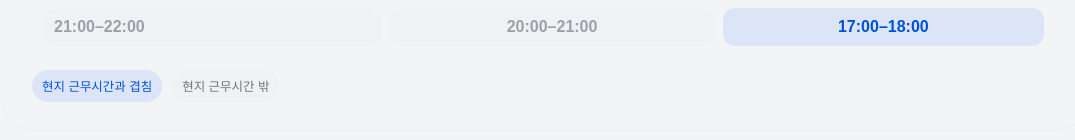
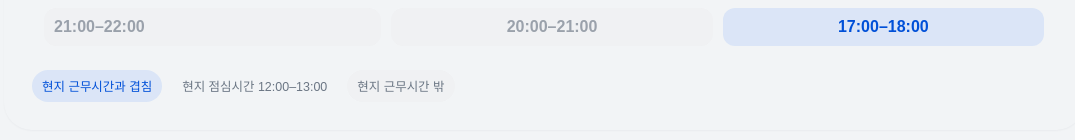
Before and after one commit to ericheo123/kst-singapore-kazakhstan-time, a website built with Vite: page index.html in a window 1280 px wide. Shown: the part 1872-2012 px from the top of the page, without its empty margins (96-1171 px from the left). Built offline with nearby package versions, Linux system fonts and the light colour scheme; a web font is replaced by a local one.

Commit message:
Add lunch hour legend

```diff
--- a/index.html
+++ b/index.html
@@ -76,6 +76,7 @@
           <div id="work-grid" class="work-grid" aria-label="한국 시간대별 근무시간 비교"></div>
           <div class="work-legend">
             <span class="legend-active">현지 근무시간과 겹침</span>
+            <span class="legend-lunch">현지 점심시간 12:00–13:00</span>
             <span class="legend-muted">현지 근무시간 밖</span>
           </div>
         </section>
```
